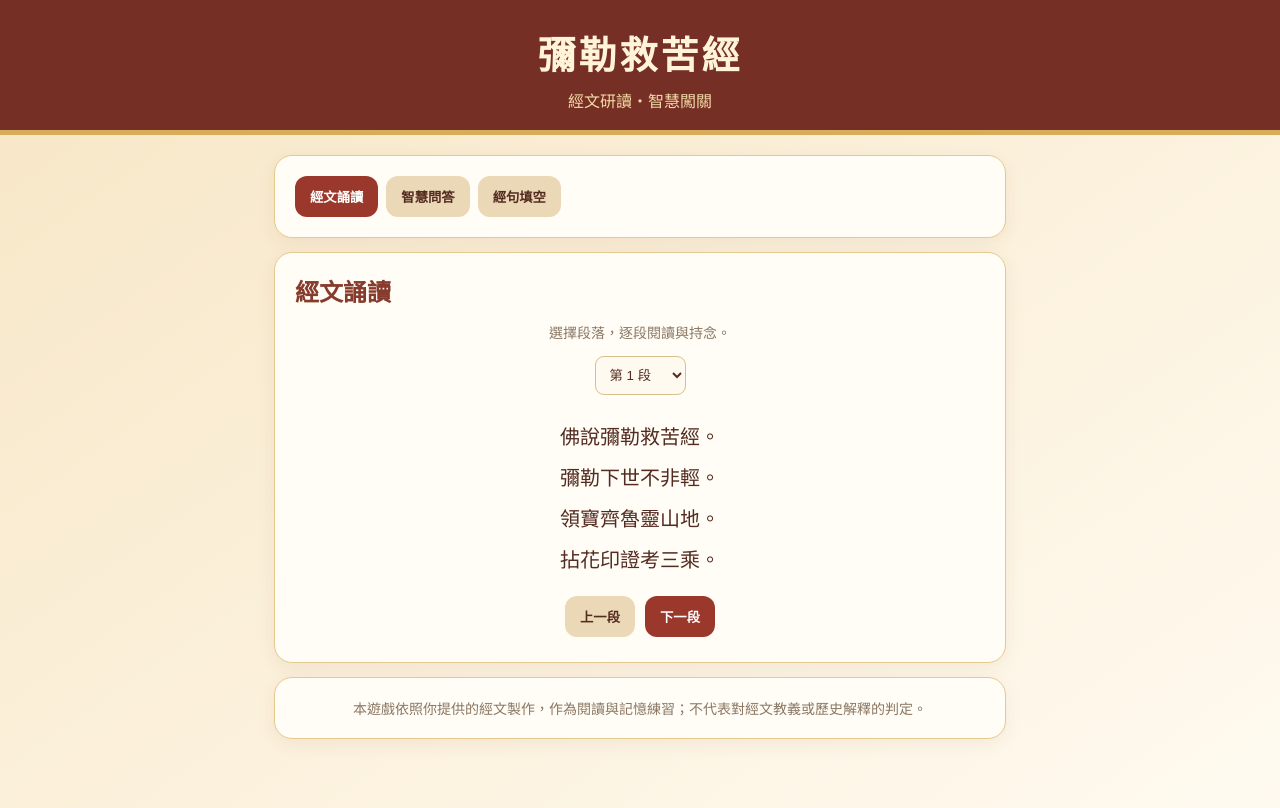
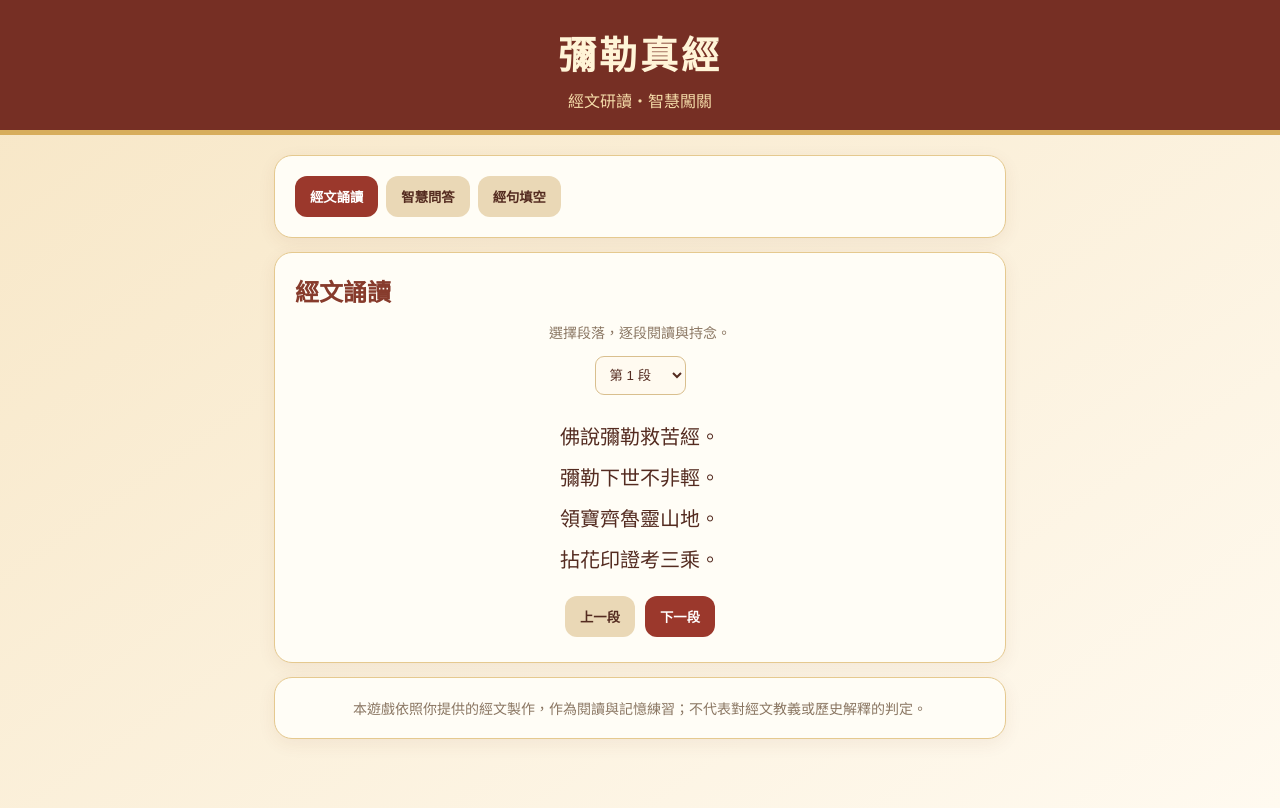
Before and after one commit to kotatinggi54321-rgb/mlzj, a plain HTML site: page index.html in a window 1280 px wide. Drawn offline with Linux system fonts and the light colour scheme.

Commit message:
Update title and header text in index.html

```diff
--- a/index.html
+++ b/index.html
@@ -3,7 +3,7 @@
 <head>
 <meta charset="UTF-8">
 <meta name="viewport" content="width=device-width, initial-scale=1.0">
-<title>彌勒救苦經・智慧闖關</title>
+<title>彌勒真經・智慧闖關</title>
 <style>
 :root{--bg:#fff8e8;--paper:#fffdf6;--ink:#542b20;--gold:#bd8732;--red:#9b382c;--green:#39734e}
 *{box-sizing:border-box} body{margin:0;background:linear-gradient(145deg,#f7e6c5,#fffaf0);color:var(--ink);font-family:"Noto Serif TC","PMingLiU",serif}
@@ -20,7 +20,7 @@ select{padding:10px;border:1px solid #d9bf8e;border-radius:9px;background:#fffaf
 </style>
 </head>
 <body>
-<header><h1>彌勒救苦經</h1><p>經文研讀・智慧闖關</p></header>
+<header><h1>彌勒真經</h1><p>經文研讀・智慧闖關</p></header>
 <main>
 <div class="panel">
  <div class="tabs">
```
